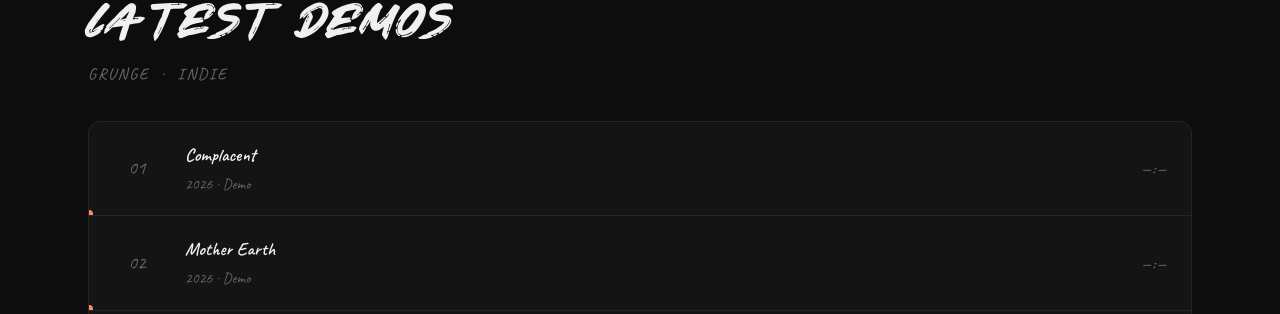
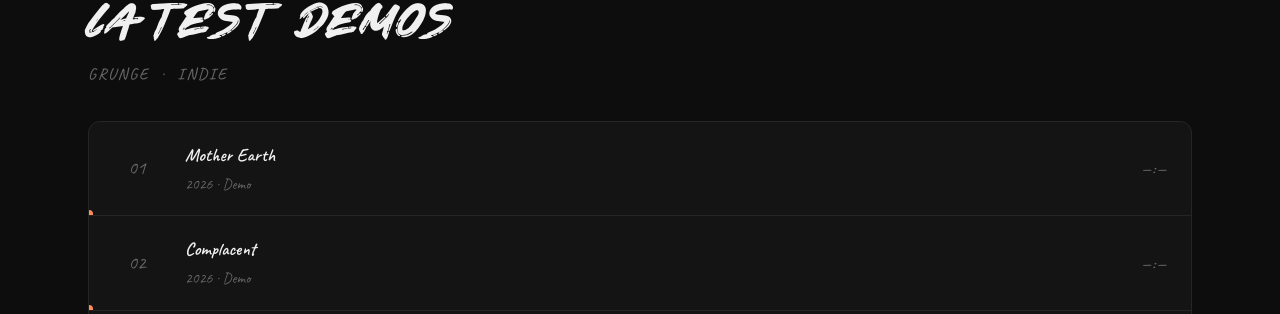
Before and after one commit to dylancrawte/crawta, a React (Vite) app: page / in a window 1280 px wide. Shown: the part 929-1243 px from the top of the page. Built offline with nearby package versions, Linux system fonts and the light colour scheme.

Commit message:
moved mother earth first

```diff
--- a/src/sections/Music.tsx
+++ b/src/sections/Music.tsx
@@ -5,20 +5,20 @@ const tracks = [
   {
     id: "1",
     num: "01",
+    name: "Mother Earth",
+    meta: "2026 · Demo",
+    src: "/audio/mother-earth.mp3",
+    spotifyUrl: "https://open.spotify.com/",
+    streams: "9.1K",
+  },
+  {
+    id: "2",
+    num: "02",
     name: "Complacent",
     meta: "2026 · Demo",
     src: "/audio/complacent-demo.mp3",
     spotifyUrl: "https://open.spotify.com/artist/0uetZYfTX6zFzEVNT06pNZ?si=o9msvs46Qnq9hrGpfs5zpw",
     streams: "42.7K",
-  },
-  {
-    id: "2",
-    num: "02",
-    name: "Mother Earth",
-    meta: "2026 · Demo",
-    src: "/audio/mother-earth.mp3",
-    spotifyUrl: "https://open.spotify.com/",
-    streams: "9.1K",
   },
   {
     id: "3",
```
